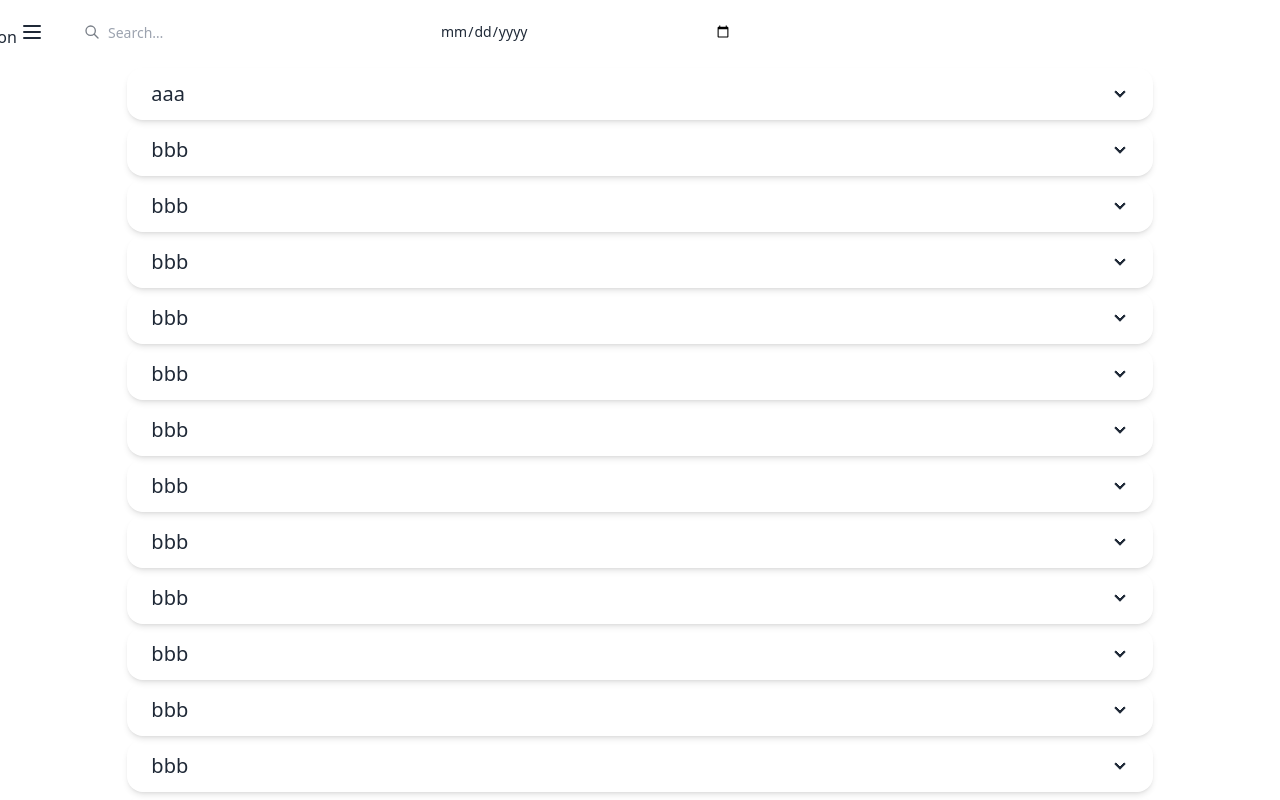
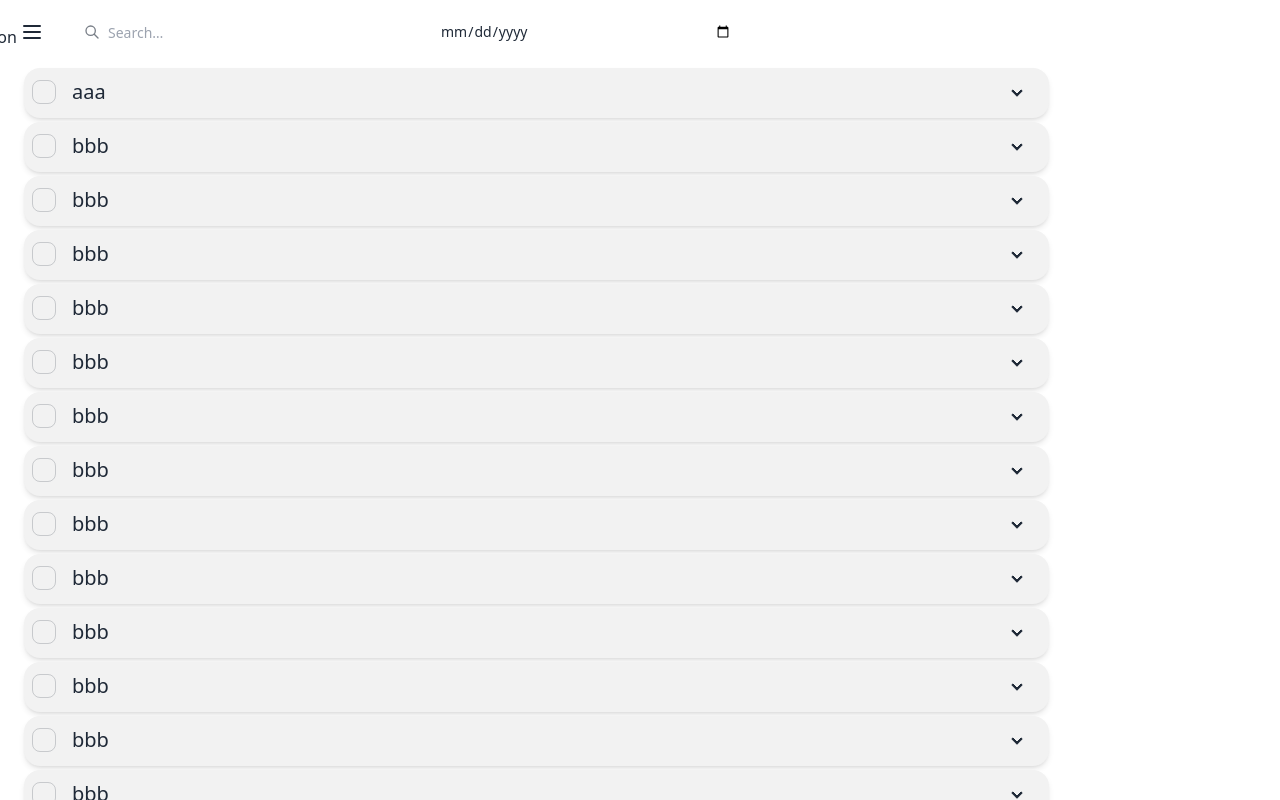
Before and after one commit to idealjs/to-done, a Next.js app: page /workspace/1 in a window 1280 px wide. Built offline with nearby package versions, Linux system fonts and the light colour scheme; no server answers.

Commit message:
feat: Add Checkbox to Item

```diff
--- a/src/features/Content/index.tsx
+++ b/src/features/Content/index.tsx
@@ -1,3 +1,5 @@
+import { CheckCircleIcon } from "@heroicons/react/24/outline";
+
 import List from "../../components/List";
 import ListItem from "../../components/List/ListItem";
 
@@ -24,15 +26,18 @@ const mockData = [
 
 const Content = () => {
   return (
-    <div className="w-full flex justify-around 2xl:justify-between">
+    <div className="w-full justify-around 2xl:justify-between">
       <List className="w-full sm:w-full md:w-full lg:w-4/5 xl:w-5/6 2xl:w-8/12">
         {mockData.map((data) => {
           return (
-            <ListItem key={data.id} className={"flex-row"}>
+            <ListItem key={data.id} className={"flex-row bg-base-200"}>
+              <div>
+                <input type="checkbox" className="checkbox mt-1" />
+              </div>
               <div tabIndex={0} className="collapse collapse-arrow w-full">
                 <input type="checkbox" className="min-h-fit" />
                 <div className="collapse-title text-xl min-h-fit py-1">
-                  {data.title}
+                  <div className="flex items-center h-6">{data.title}</div>
                 </div>
                 <div className="collapse-content">
                   <p>{data.content}</p>
```
